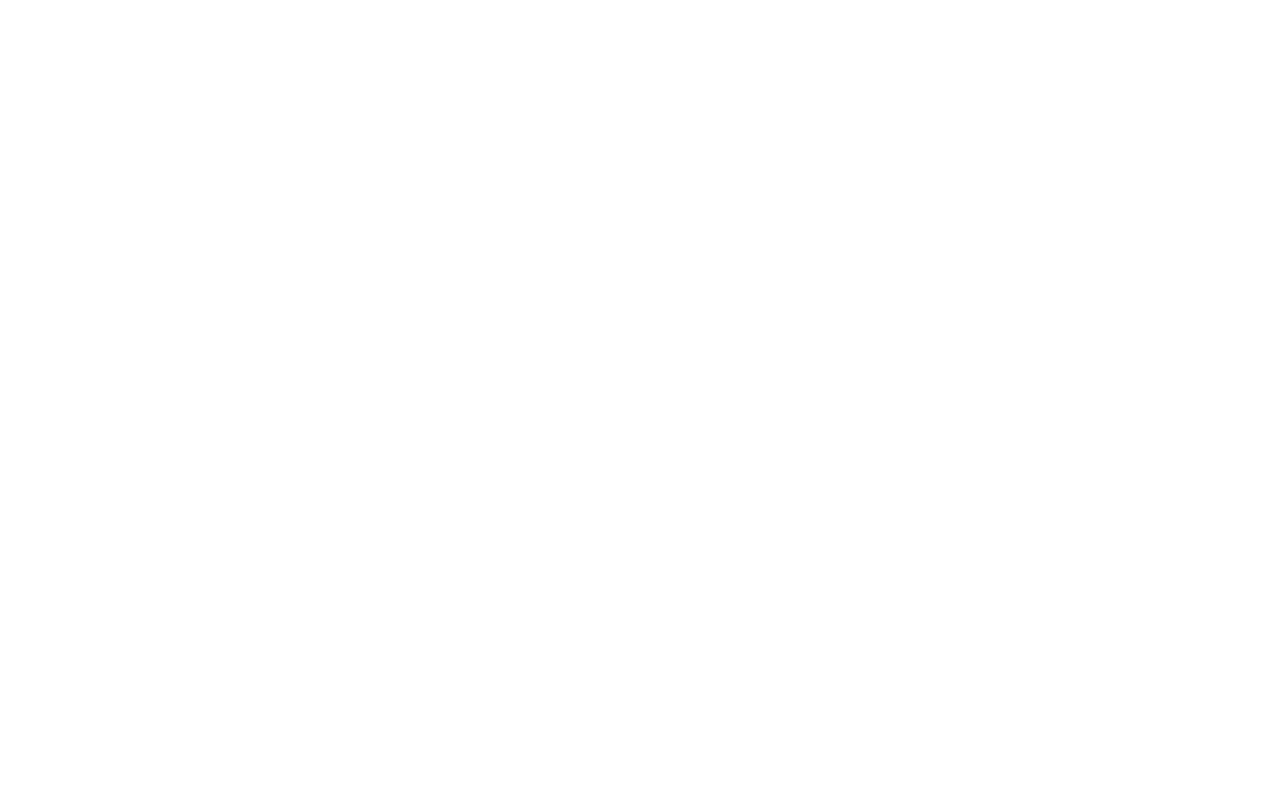
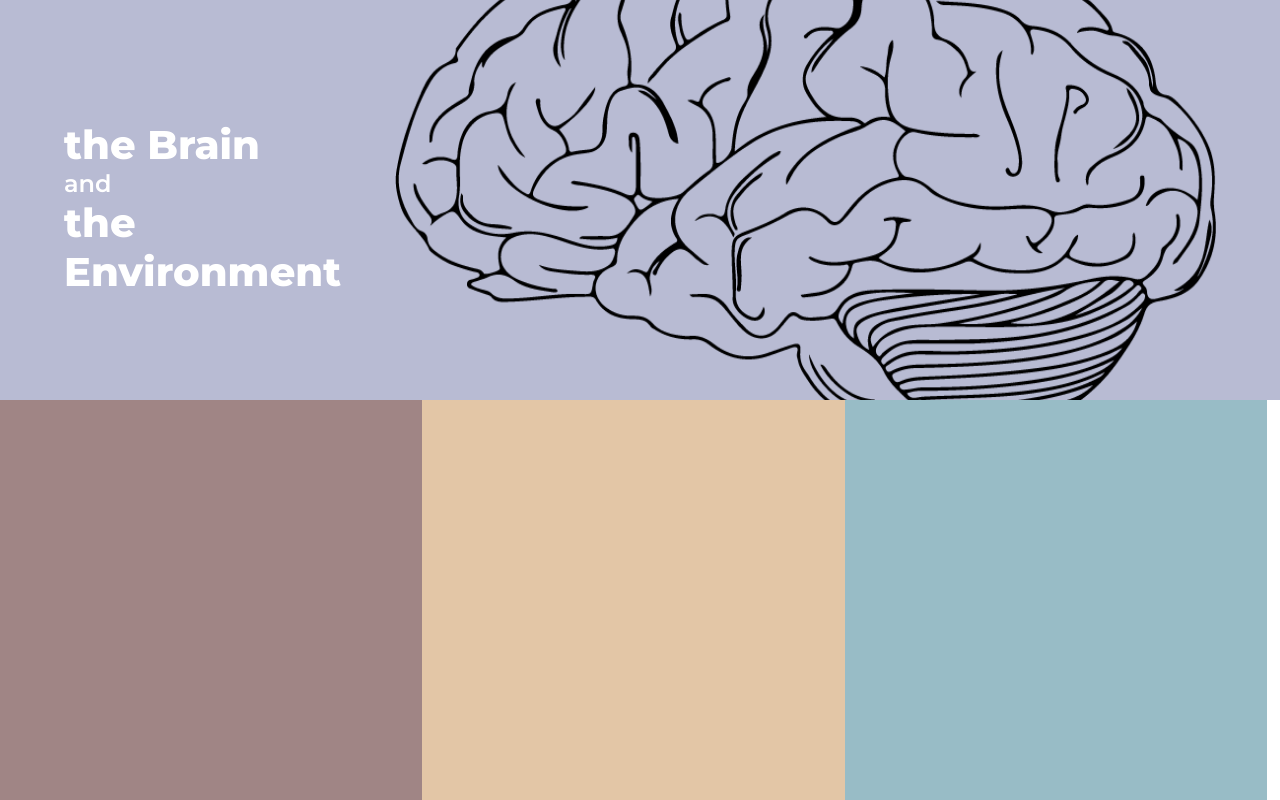
Before and after one commit to dubem-ji/LETNeu-Web, a React (Create React App) app in the folder client/: page / in a window 1280 px wide. Shown: the part 240-1040 px from the top of the page. Before the commit the page ends 800 px from the top, so only its background shows below. Built offline with nearby package versions, Linux system fonts and the light colour scheme.

Commit message:
basic design

```diff
--- a/client/src/App.css
+++ b/client/src/App.css
@@ -3,13 +3,12 @@
 
 /* #Root Variables */
 :root {
-  --color-primary: #052443;
-  --color-primary-variant: #094076;
-  --color-sucess: #1DEBFE;
-  --color-blue: #146BFD;
-  --color-gray: #CCCCCC;
-  --color-dark: #363949;
+  --color-blue: #B8BBD3;
+  --color-blue-variant: #003566;
+  --color-gold: #FFC300;
+  --color-gold-variant: #FFD60A;
   --color-background: #E7E7E7;
+  --color-white: #ffffff;
 
   --card-border-radius: 2rem;
   --borer-radius-1: 0.4rem;
@@ -87,3 +86,50 @@
 p {
   color: var(--color-dark-variant);
 }
+
+
+/* #Landing page */
+.landing-page{
+  background: var(--color-blue);
+  padding: 2rem 4rem;
+  height: 80vh;
+  color: var(--color-white);
+  display: flex;
+  flex-direction: column;
+  gap: 5rem;
+}
+.landing-page .tab{
+
+}
+.landing-page .main{
+  display: flex;
+  justify-content: space-between;
+  align-items: center;
+}
+.landing-page .main .copy h1{
+  font-size: 2.5rem;
+}
+.landing-page .main .copy h2{
+  font-size: 1.5rem;
+}
+.landing-page .main .image img{
+  height: 80vh;
+}
+
+/* #Summary page */
+.summarypage{
+  width: 100vw;
+  height: 90vh;
+  display: grid;
+  grid-template-columns: 33% 33% 33%;
+}
+.summarypage .left{
+  background: #A08585;
+  width: 100%;
+}
+.summarypage .middle{
+  background: #E3C6A6;
+}
+.summarypage .right{
+  background: #98BCC6;
+}
--- a/client/src/App.js
+++ b/client/src/App.js
@@ -1,10 +1,12 @@
-import LandingPage from "./Pages/LandingPage/LandingPage";
 import './App.css';
+import Homepage from './Pages/Homepage';
+import Summarypage from './Pages/Summary/Summarypage';
 
 function App() {
   return (
     <div className="App">
-      <LandingPage />
+      <Homepage />
+      <Summarypage />
     </div>
   );
 }
--- /dev/null
+++ b/client/src/Pages/Homepage.js
@@ -0,0 +1,12 @@
+import React from 'react';
+import LandingPage from './LandingPage/LandingPage';
+
+const Homepage = () => {
+    return (
+        <div className='homepage'>
+          <LandingPage />
+        </div>
+    );
+};
+
+export default Homepage;
--- a/client/src/Pages/LandingPage/LandingPage.js
+++ b/client/src/Pages/LandingPage/LandingPage.js
@@ -1,5 +1,8 @@
 import React from 'react';
-import './LandingPage.css'
+import './LandingPage.css';
+
+// #images
+import brain from '../../Components/images/brain.png'
 
 
 const LandingPage = () => {
@@ -15,7 +18,19 @@
           <h3>About</h3>
         </div>
       </div>
-      <div className="loaders">
+      <div className="main">
+        <div className="copy">
+          <h1>
+            the Brain
+          </h1>
+          <h2>and</h2>
+          <h1>the Environment</h1>
+        </div>
+        <div className="image">
+          <img src={brain} alt="" srcset="" />
+        </div>
+      </div>
+      <div className="bottom">
 
       </div>
     </div>
--- /dev/null
+++ b/client/src/Pages/Summary/Summarypage.js
@@ -0,0 +1,19 @@
+import React from 'react'
+
+const Summarypage = () => {
+    return (
+        <div className="summarypage">
+            <div className="left">
+
+            </div>
+            <div className="middle">
+
+            </div>
+            <div className="right">
+
+            </div>
+        </div>
+    );
+};
+
+export default Summarypage;
```
Also changed, not shown: client/src/Pages/LandingPage/loaders/Elegans.js (added, +9 -0 lines), client/src/Pages/LandingPage/loaders/Ihc.js (added, +9 -0 lines), client/src/Pages/LandingPage/loaders/Research.js (added, +9 -0 lines), client/src/Components/images/brain.png (added), client/src/Components/images/brain_outline.png (added).
